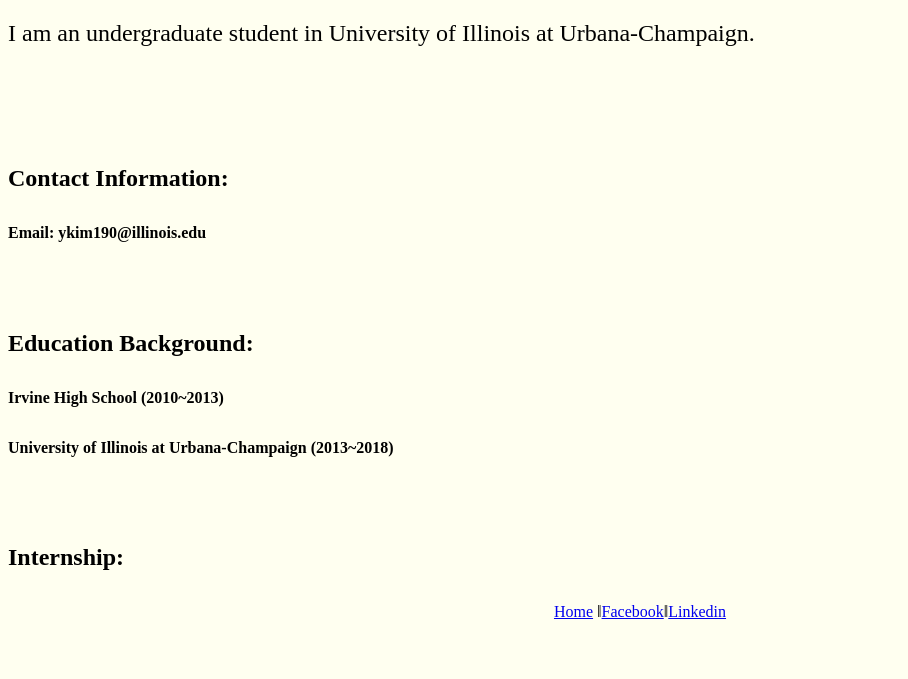
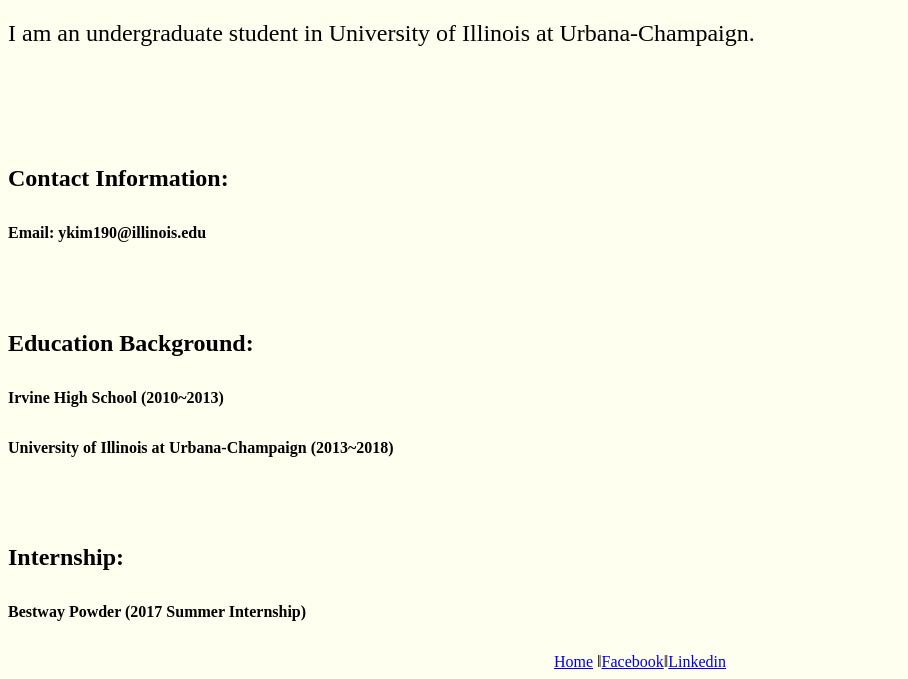
Before and after one commit to ykim190/ykim190.github.io, a plain HTML site: page index.html in a window 1280 px wide. Shown: the part 386-1065 px from the top of the page, without its empty margins (0-908 px from the left). Before the commit the page ends 1015 px from the top, so only its background shows below. Drawn offline with Linux system fonts and the light colour scheme.

Commit message:
Update index.html

```diff
--- a/index.html
+++ b/index.html
@@ -23,6 +23,7 @@
   <h1><font face="Bernard MT Condensed" size="3"> University of Illinois at Urbana-Champaign (2013~2018) </font></h1>
   <pre> </pre>
     <h1><font size="5" face="Times New Roman">  Internship: </font></h1>
+  <h1><font face="Bernard MT Condensed" size="3"> Bestway Powder (2017 Summer Internship) </font></h1>
   <pre></pre>
   <pre></pre>
   <center><font size = "3"><a href="ykim190.github.io">Home</a> ‖<a href="https://www.facebook.com/yoondo.kim.37">Facebook</a>‖<a href="https://www.linkedin.com/in/yoon-do-kim-20489583/">Linkedin</a></font></center>
```
